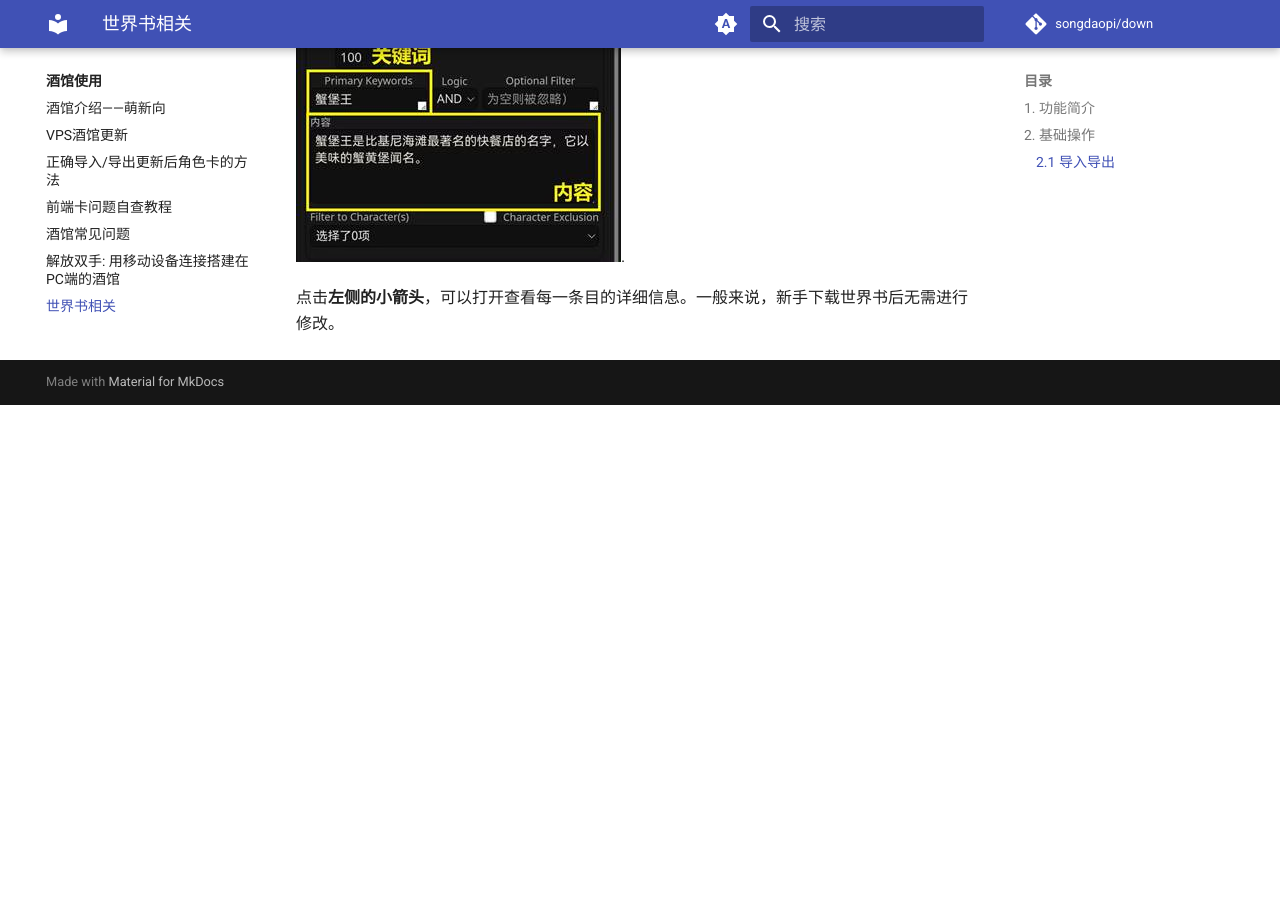
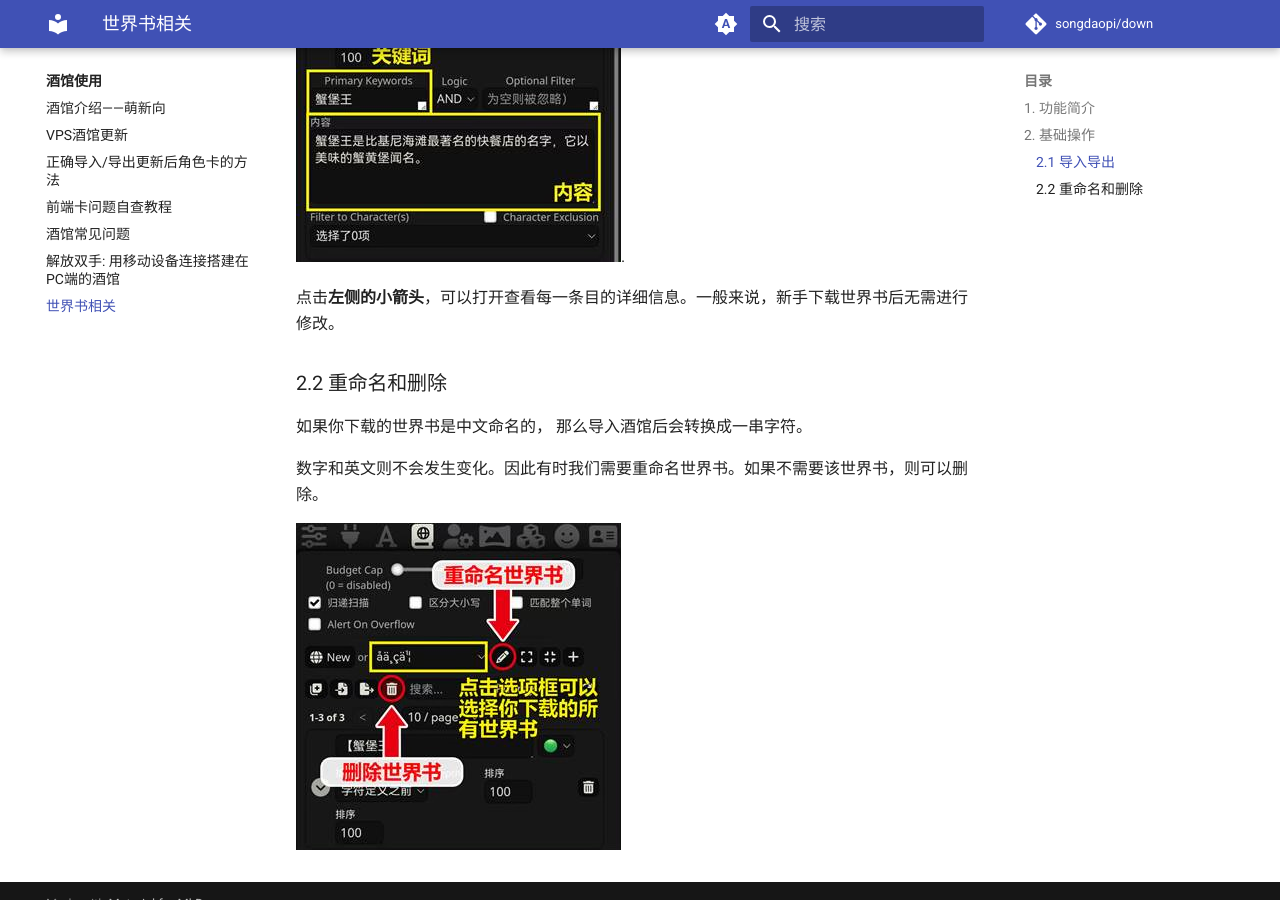
Before and after one commit to supmamamamma/baoleinao, an MkDocs documentation site: the page built from docs/silly/lorebook.md, in a window 1280 px wide and 900 px high, scrolled down 2159 px. Built offline with MkDocs 1.6.1 and Material for MkDocs 9.7.7, drawn with Linux system fonts in a browser that asks for light colours; comment, search, counter and statistics services are not loaded; before the commit the page ends 2564 px from its top, so only the background shows below that.

Commit message:
更新2.2

```diff
--- a/docs/silly/lorebook.md
+++ b/docs/silly/lorebook.md
@@ -44,3 +44,12 @@
 ![img](lorebook/3.jpeg){ loading=lazy }.
 
 点击**左侧的小箭头**，可以打开查看每一条目的详细信息。一般来说，新手下载世界书后无需进行修改。
+
+### 2.2 重命名和删除
+
+如果你下载的世界书是中文命名的，
+那么导入酒馆后会转换成一串字符。
+
+数字和英文则不会发生变化。因此有时我们需要重命名世界书。如果不需要该世界书，则可以删除。
+
+![img](lorebook/4.jpeg){ loading=lazy }
```
Also changed, not shown: docs/silly/lorebook/4.jpeg (added).
